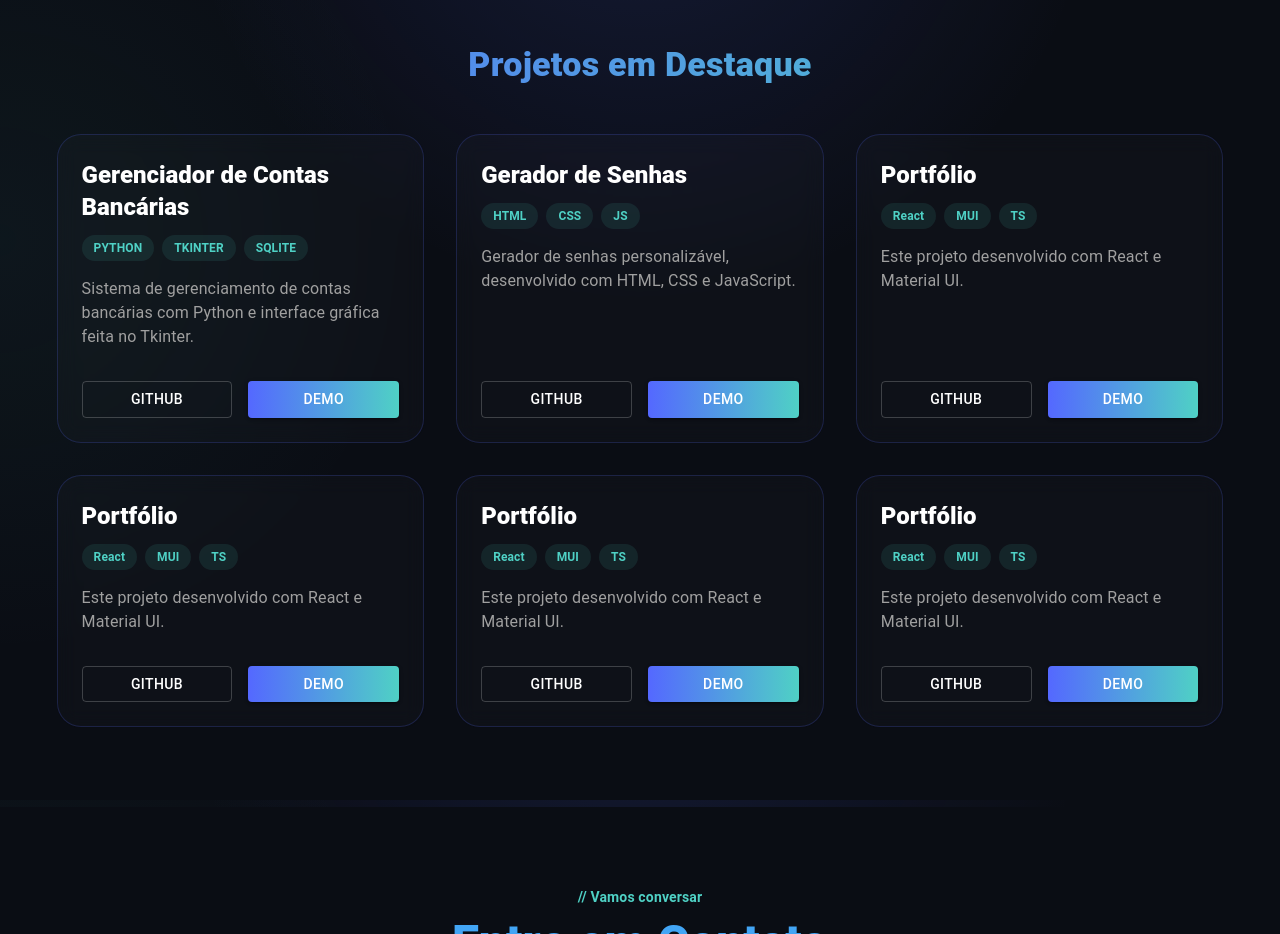
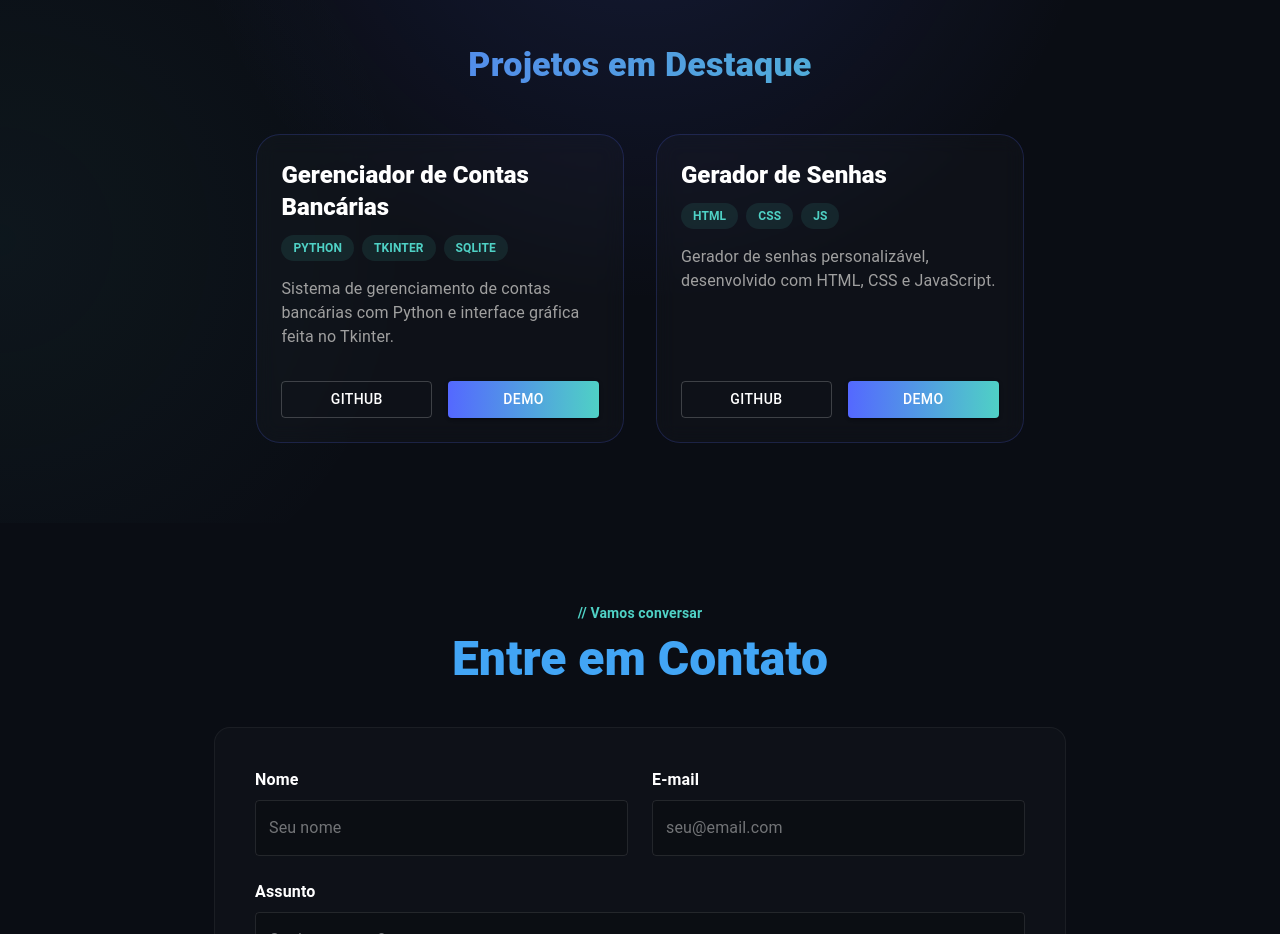
Before and after one commit to Renan-Silva235/Portfolio, a React (Vite) app: page / in a window 1280 px wide. Shown: the part 2400-3334 px from the top of the page. Built offline with nearby package versions, Linux system fonts and the light colour scheme.

Commit message:
finalizando portfolio

```diff
--- a/src/components/projects/index.tsx
+++ b/src/components/projects/index.tsx
@@ -20,34 +20,6 @@ export default function Projects() {
         'Gerador de senhas personalizável, desenvolvido com HTML, CSS e JavaScript.',
       tags: ['HTML', 'CSS', 'JS'],
       github: 'https://github.com/Renan-Silva235/Password-Generator.git',
-      demo: '#',
-    },
-    {
-      title: 'Portfólio',
-      description: 'Este projeto desenvolvido com React e Material UI.',
-      tags: ['React', 'MUI', 'TS'],
-      github: '#',
-      demo: '#',
-    },
-    {
-      title: 'Portfólio',
-      description: 'Este projeto desenvolvido com React e Material UI.',
-      tags: ['React', 'MUI', 'TS'],
-      github: '#',
-      demo: '#',
-    },
-    {
-      title: 'Portfólio',
-      description: 'Este projeto desenvolvido com React e Material UI.',
-      tags: ['React', 'MUI', 'TS'],
-      github: '#',
-      demo: '#',
-    },
-    {
-      title: 'Portfólio',
-      description: 'Este projeto desenvolvido com React e Material UI.',
-      tags: ['React', 'MUI', 'TS'],
-      github: '#',
       demo: '#',
     },
   ];
```
